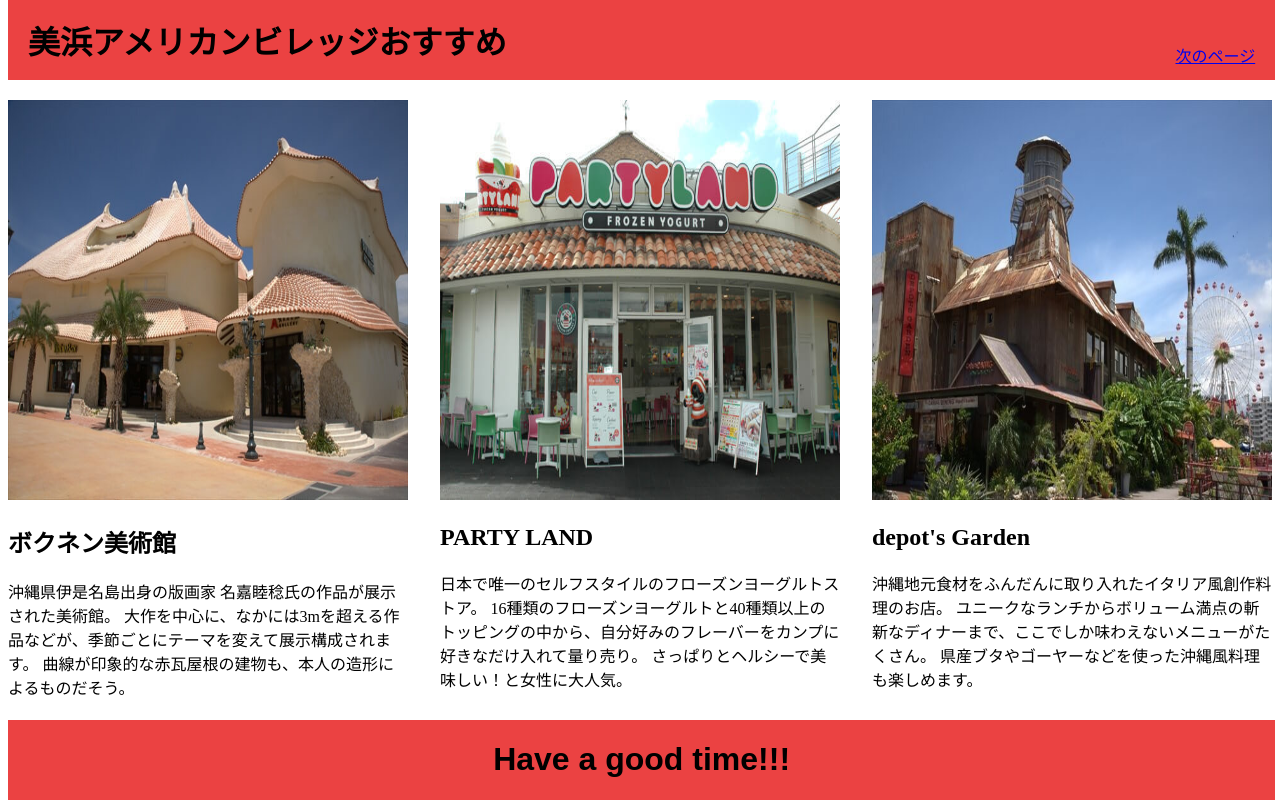
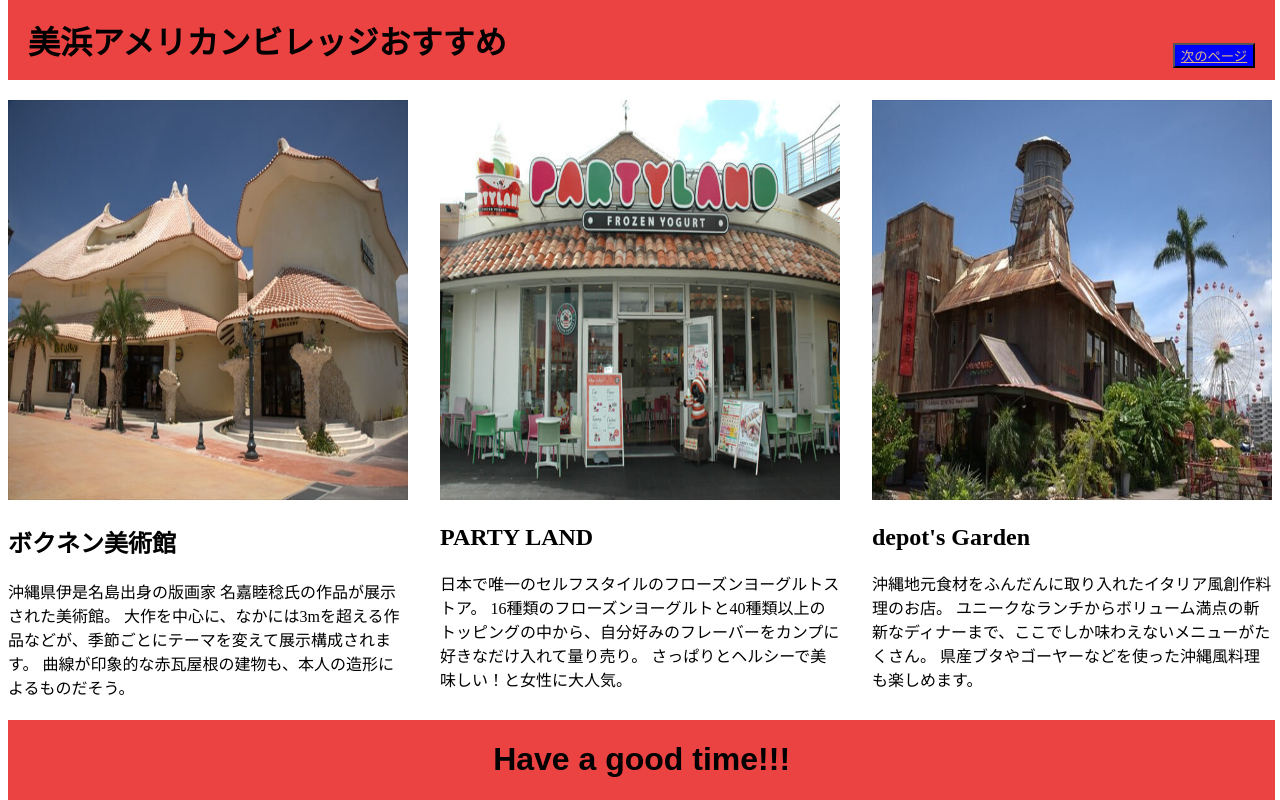
Before and after one commit to Teppei997/american, a website: page indexpage1.html in a window 1280 px wide. Drawn offline with Linux system fonts and the light colour scheme.

Commit message:
最新です

```diff
--- a/indexpage1.html
+++ b/indexpage1.html
@@ -12,7 +12,10 @@
             <h1 class="header-left">美浜アメリカンビレッジおすすめ</h1>
 
             <div class="header-right">
-                 <a href="indexpage2.html">次のページ</a>
+                <button type="button" class="btn btn-primary" data-toggle="button" aria-pressed="false">
+
+                    <a class="text-color" href="indexpage2.html">次のページ</a>
+                  </button>
             </div>
         </div>
     </header>
--- a/sass/style.scss
+++ b/sass/style.scss
@@ -92,3 +92,10 @@
         font-size: 20px;
     }
 }
+
+.btn{
+    background-color:blue;
+    .text-color{
+        color: burlywood;
+    }
+}
```
Also changed, not shown: indexpage2.html (+4 -1 lines), css/style.css.
